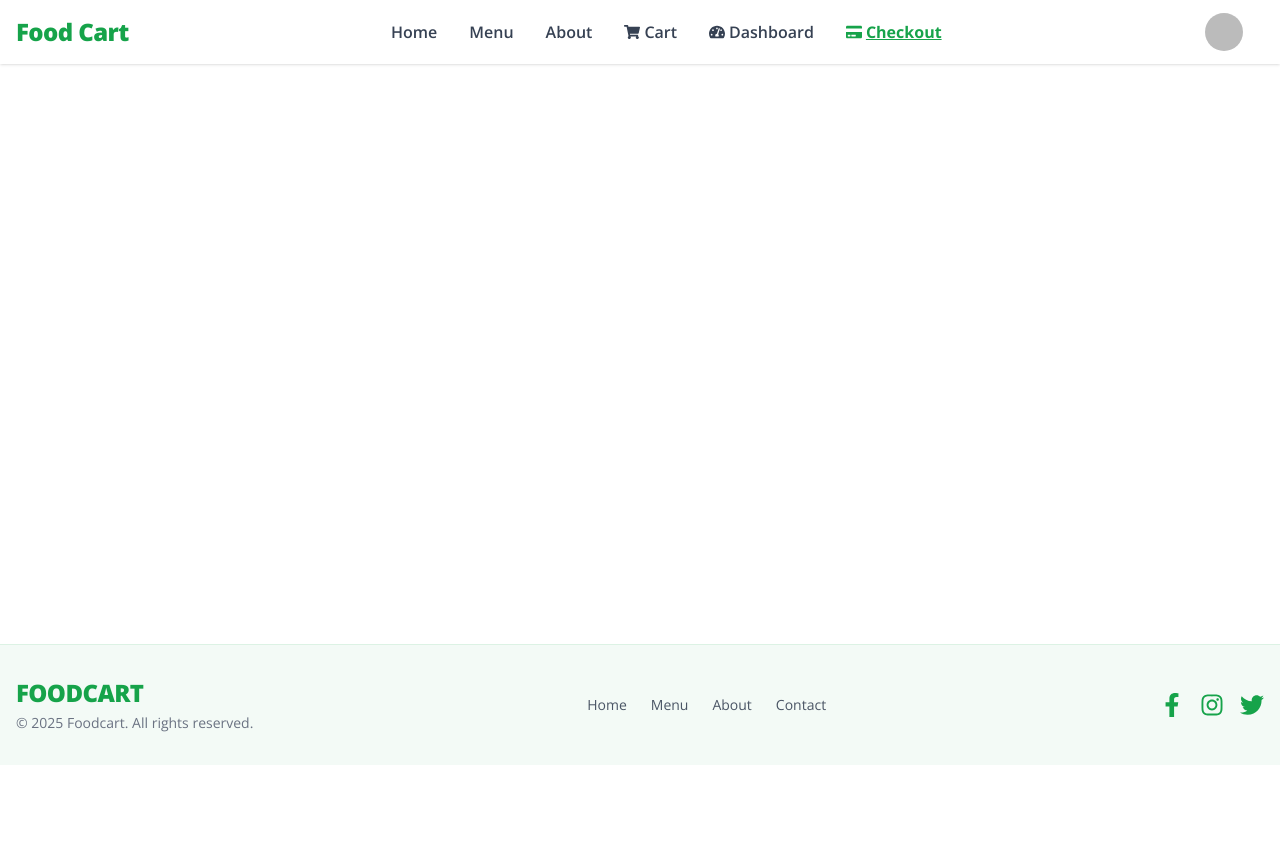
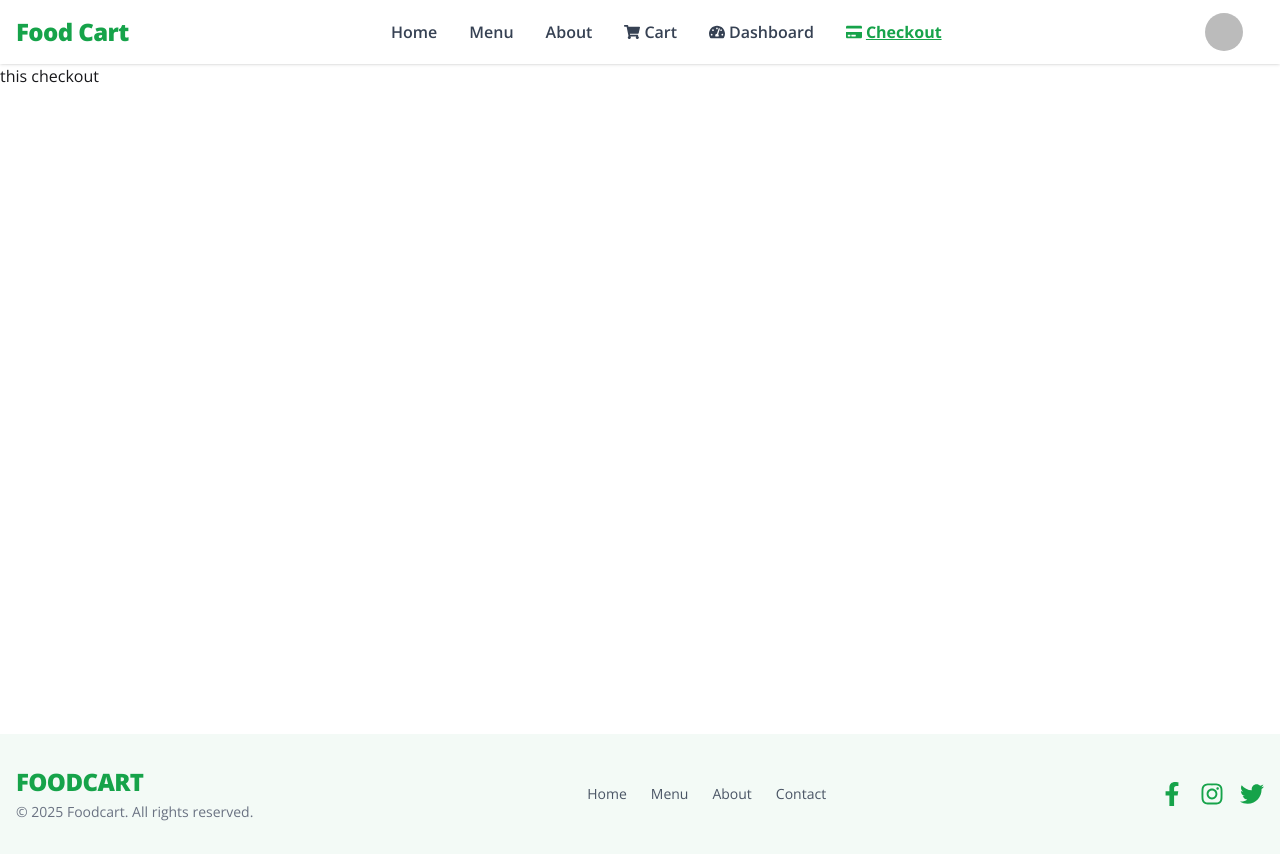
Before and after one commit to tanmayislam2006/foodcart-client, a React (Vite) app: page /checkout in a window 1280 px wide. Before the commit the page ends 800 px from the top, so only its background shows below. Built offline with nearby package versions, Linux system fonts and the light colour scheme; no server answers; sample sign-in values are in the browser's storage.

Commit message:
refactor: clean up Footer and Checkout components; improve PrivateRouter formatting

```diff
--- a/src/Components/Footer/Footer.jsx
+++ b/src/Components/Footer/Footer.jsx
@@ -3,7 +3,7 @@ import { FaFacebookF, FaInstagram, FaTwitter } from 'react-icons/fa';
 
 const Footer = () => {
     return (
-        <footer className="bg-primary/5 border-t border-primary/10">
+        <footer className="bg-primary/5  ">
             <div className="max-w-7xl mx-auto px-4 py-8 flex flex-col md:flex-row justify-between items-center gap-4">
                 {/* Brand & Copyright */}
                 <div className="text-center md:text-left">
--- a/src/Layout/MainLayout.jsx
+++ b/src/Layout/MainLayout.jsx
@@ -10,7 +10,7 @@ const MainLayout = () => {
       <Navbar />{" "}
       <ToastContainer/>
       <main className="flex-1 flex justify-center items-start">
-        <div className="w-full min-h-[calc(100vh-220px)]">
+        <div className="w-full min-h-[calc(100vh-130px)]">
           <Outlet />
         </div>
       </main>
--- a/src/Pages/Checkout/Checkout.jsx
+++ b/src/Pages/Checkout/Checkout.jsx
@@ -1,11 +1,7 @@
-import React from 'react';
+import React from "react";
 
 const Checkout = () => {
-    return (
-        <div>
-                this is Checkout
-        </div>
-    );
+  return <div>this checkout</div>;
 };
 
 export default Checkout;
--- a/src/Router/PrivateRouter.jsx
+++ b/src/Router/PrivateRouter.jsx
@@ -3,16 +3,15 @@ import FoodCartContext from "../Context/FoodCartContext";
 import { Navigate, useLocation } from "react-router";
 
 const PrivateRouter = ({ children }) => {
-  const {firebaseUser,loading}=use(FoodCartContext)
-  const location =useLocation()
-  if(loading){
-   return <h1 className="text-center">Data is Loading</h1>
+  const { firebaseUser, loading } = use(FoodCartContext);
+  const location = useLocation();
+  if (loading) {
+    return <h1 className="text-center">Data is Loading</h1>;
   }
-  if(!firebaseUser){
-    <Navigate to={'/login'} state={location.pathname}/>
-
-  return { children };
+  if (!firebaseUser) {
+    return <Navigate to={"/login"} state={location.pathname} />;
+  }
+  return children;
 };
-}
 
 export default PrivateRouter;
```
